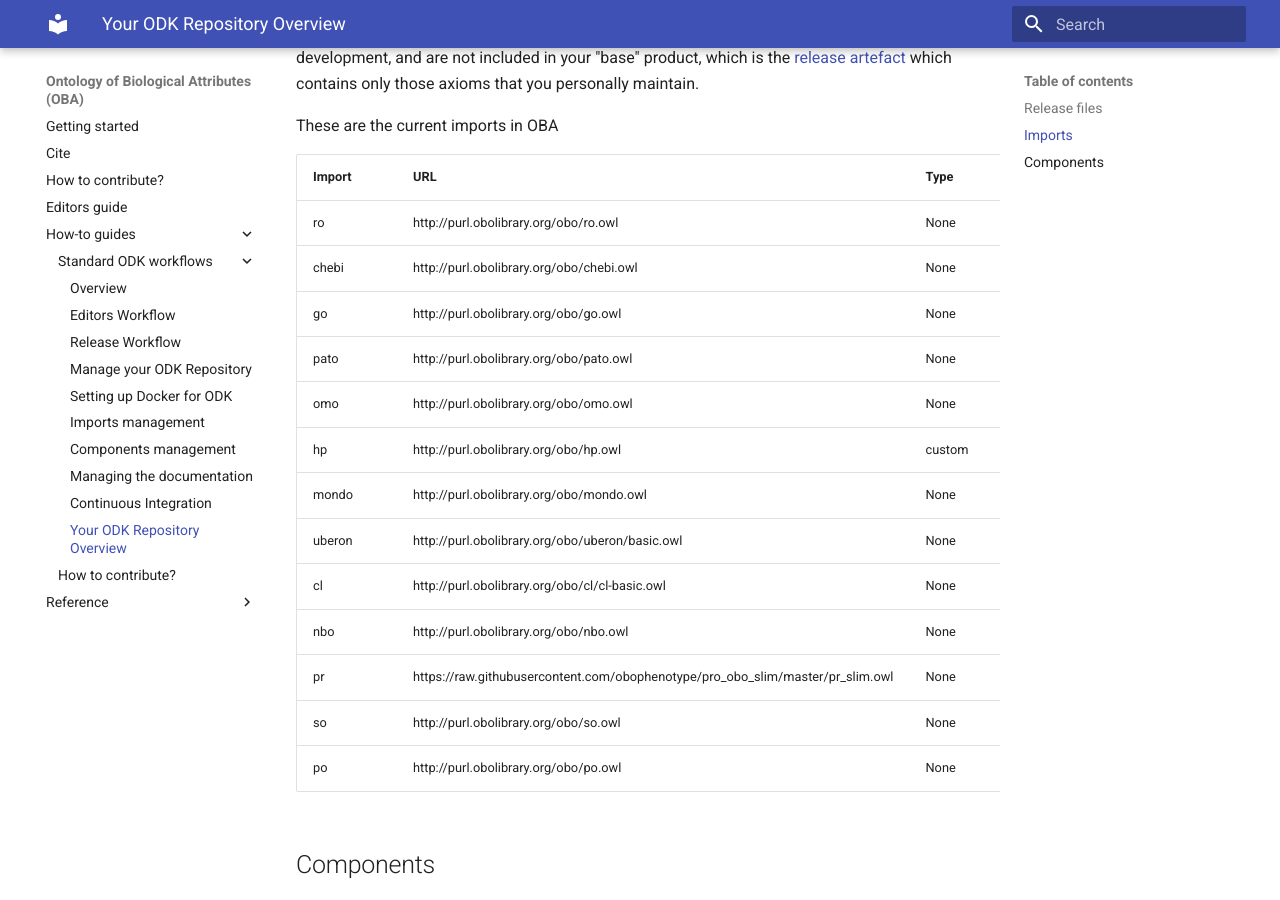
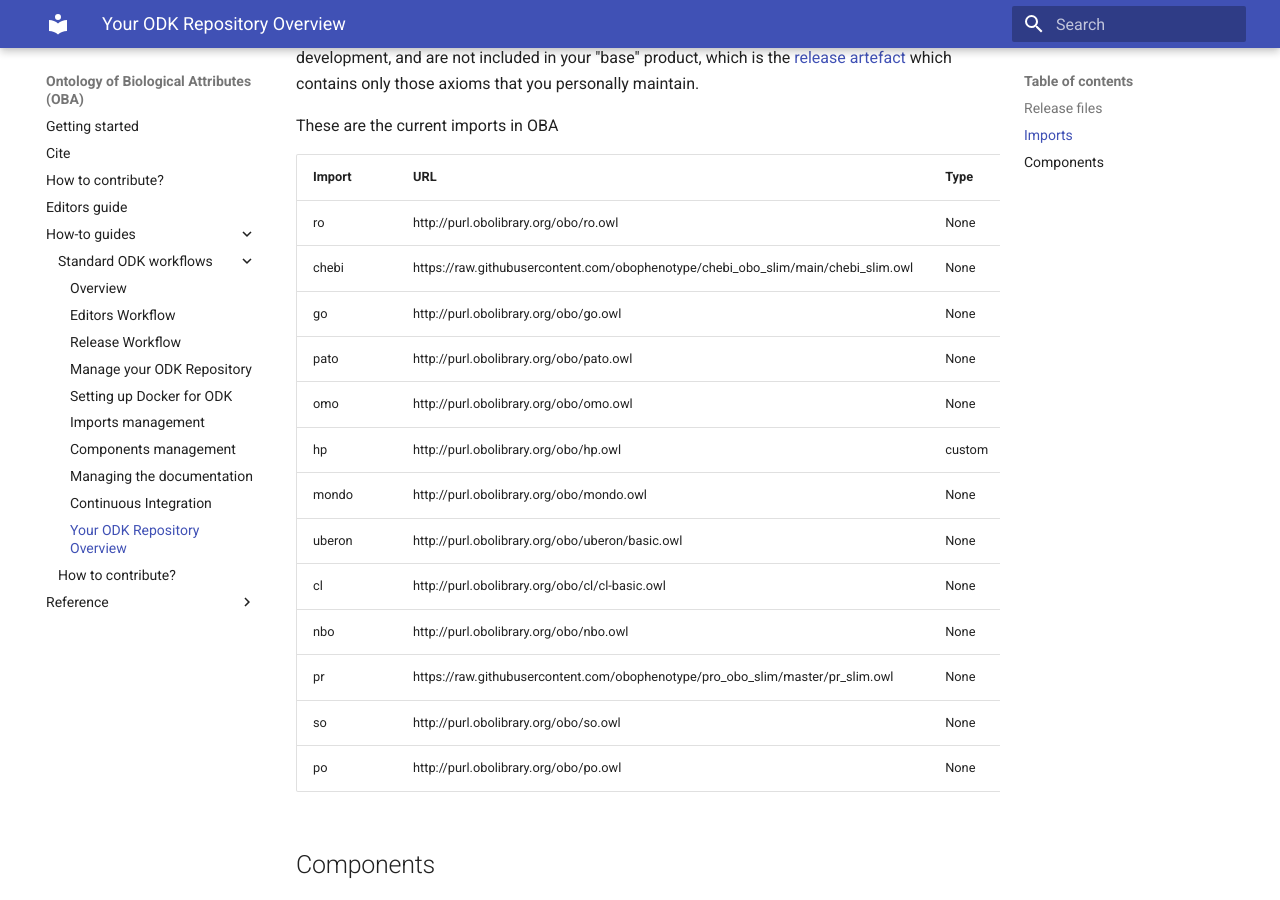
Before and after one commit to obophenotype/bio-attribute-ontology, an MkDocs documentation site: the page built from docs/odk-workflows/RepositoryFileStructure.md, in a window 1280 px wide and 900 px high, scrolled down 553 px. Built offline with MkDocs 1.6.1 and Material for MkDocs 9.7.7, drawn with Linux system fonts in a browser that asks for light colours; some of the changed lines change nothing that is shown.

Commit message:
Update imports

```diff
--- a/docs/odk-workflows/RepositoryFileStructure.md
+++ b/docs/odk-workflows/RepositoryFileStructure.md
@@ -17,7 +17,7 @@ These are the current imports in OBA
 | Import | URL | Type |
 | ------ | --- | ---- |
 | ro | http://purl.obolibrary.org/obo/ro.owl | None |
-| chebi | http://purl.obolibrary.org/obo/chebi.owl | None |
+| chebi | https://raw.githubusercontent.com/obophenotype/chebi_obo_slim/main/chebi_slim.owl | None |
 | go | http://purl.obolibrary.org/obo/go.owl | None |
 | pato | http://purl.obolibrary.org/obo/pato.owl | None |
 | omo | http://purl.obolibrary.org/obo/omo.owl | None |
```
Also changed, not shown: 12 other files.
